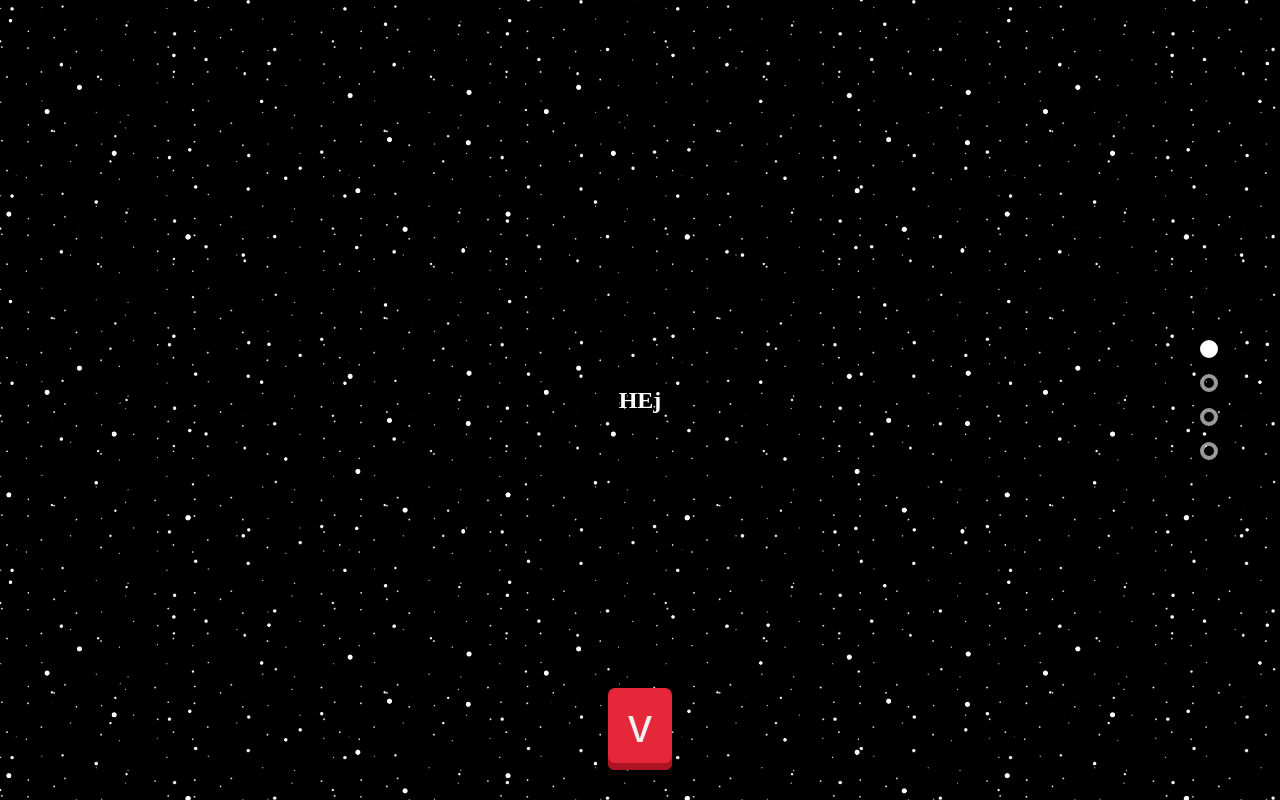
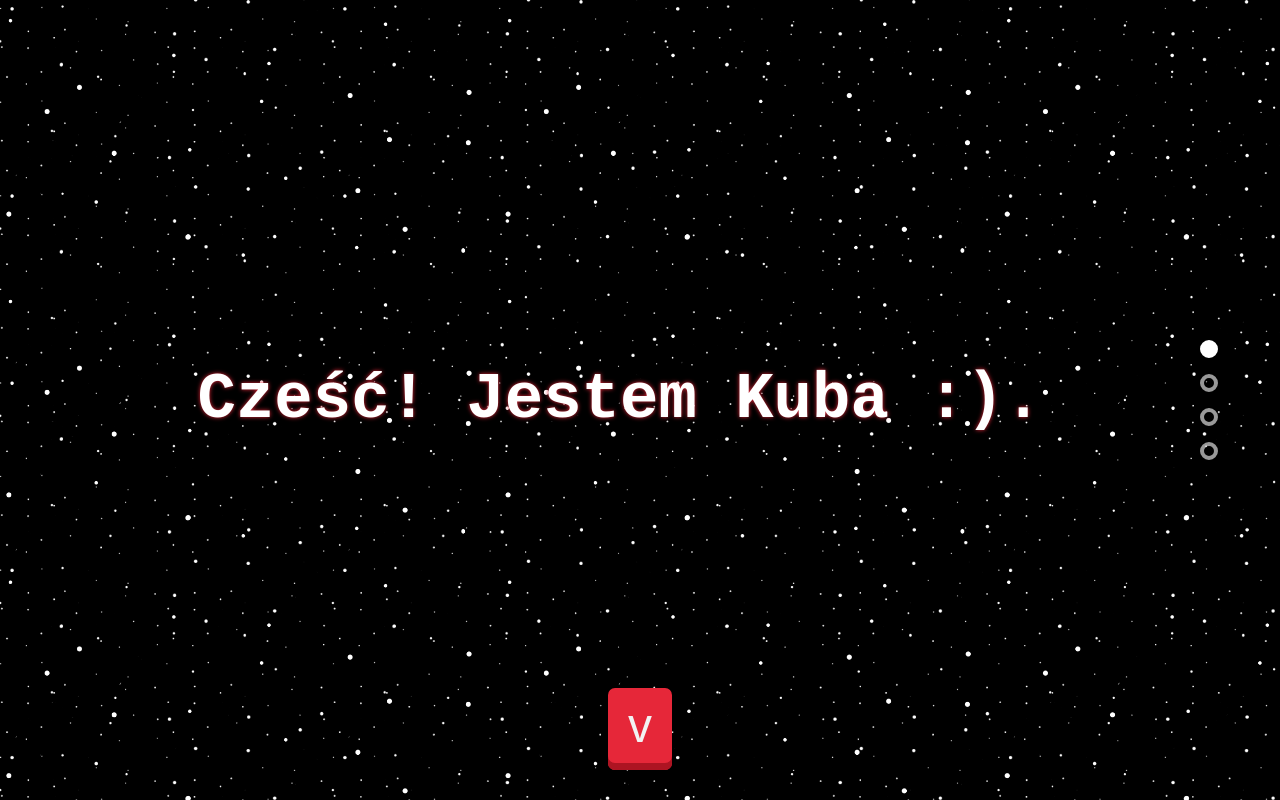
Before and after one commit to Jakubscode/jakubscode.github.io, a plain HTML site: page index.html in a window 1280 px wide. Drawn offline with Linux system fonts and the light colour scheme.

Commit message:
welcome type

```diff
--- a/js/liveType.js
+++ b/js/liveType.js
@@ -1,5 +1,8 @@
 function LiveType(element,string,timeOut) {
     var el = element;
+    el.innerHTML = string;
+    el.style.width = el.offsetWidth + 40 + 'px';
+   el.innerHTML = '';
     var timeOut = timeOut;
     var str = string;
     var counter = 0;
@@ -15,10 +18,10 @@ function LiveType(element,string,timeOut) {
         var setCursor = function() {
             var cursor = window.setInterval(function() {
                 if (i) {
-                    el.innerHTML += "|";
+                    el.innerHTML = el.innerHTML.substr(0,el.innerHTML.length-1) + "|";
                     i = false;
                 } else {
-                    el.innerHTML = el.innerHTML.substr(0,el.innerHTML.length-1);
+                    el.innerHTML = el.innerHTML.substr(0,el.innerHTML.length-1) + '&#32';
                     i = true;
                 }
             },800)
--- a/js/main.js
+++ b/js/main.js
@@ -44,4 +44,7 @@ for(var i = 0; i < nextButtons.length; i++) {
 document.getElementById('button4').addEventListener('click', function() {
     alert('points');
 });
-//var welcomeType = new LiveType(document.getElementById('welcome'), "Cześć! Jestem Kuba :).", 100);
+var welcomeType = new LiveType(document.getElementById('welcome'), "Cześć! Jestem Kuba :).", 100);
+window.addEventListener('load', function() {
+    welcomeType.start();
+})
--- a/layout/css/main.css
+++ b/layout/css/main.css
@@ -116,7 +116,11 @@ body {
     z-index:0;
     background-image: url('../pics/stars.png');
 }
-
+.code {
+    font-size:4rem;
+    font-family: monospace;
+    text-shadow: 0px 0px 4px #E62739;
+}
 /* --- WELCOME CARD --- */
 
 /* === SECOND CARD === */
```
